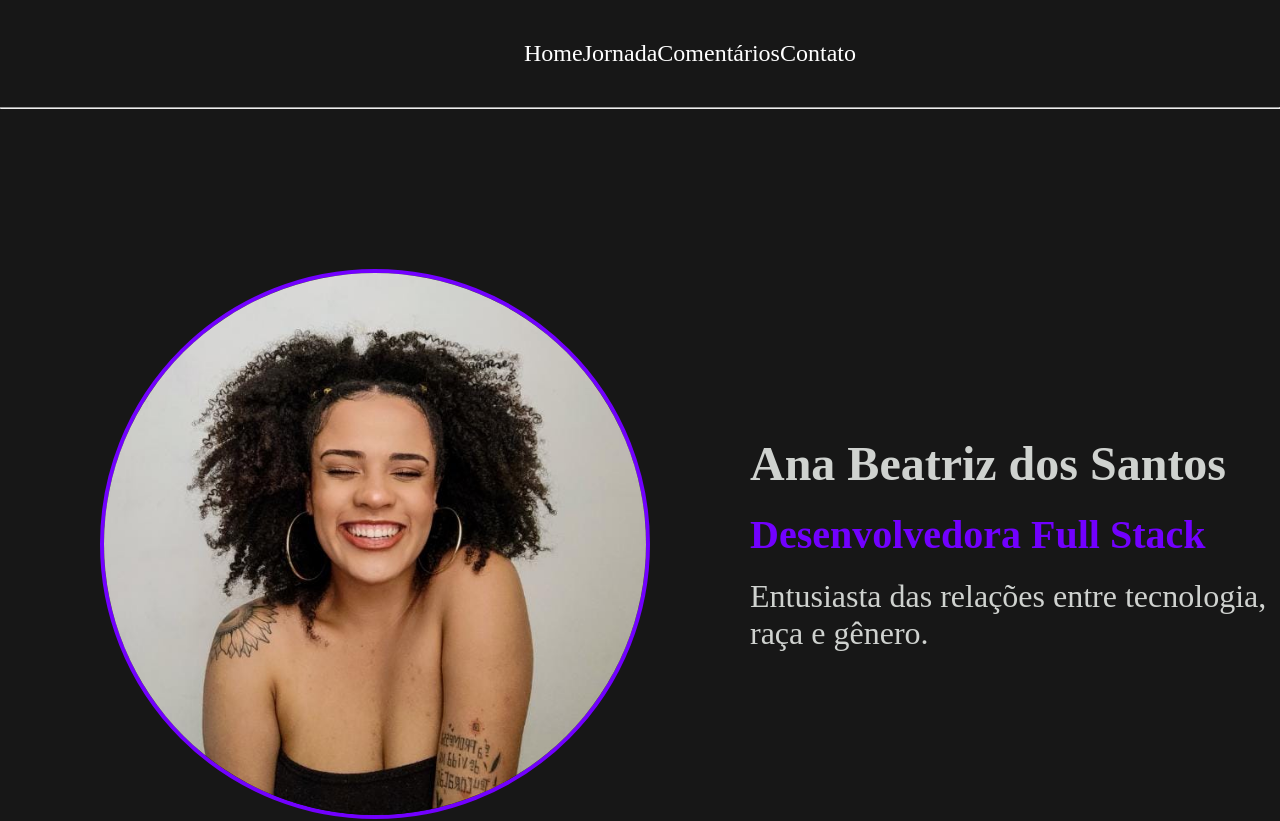
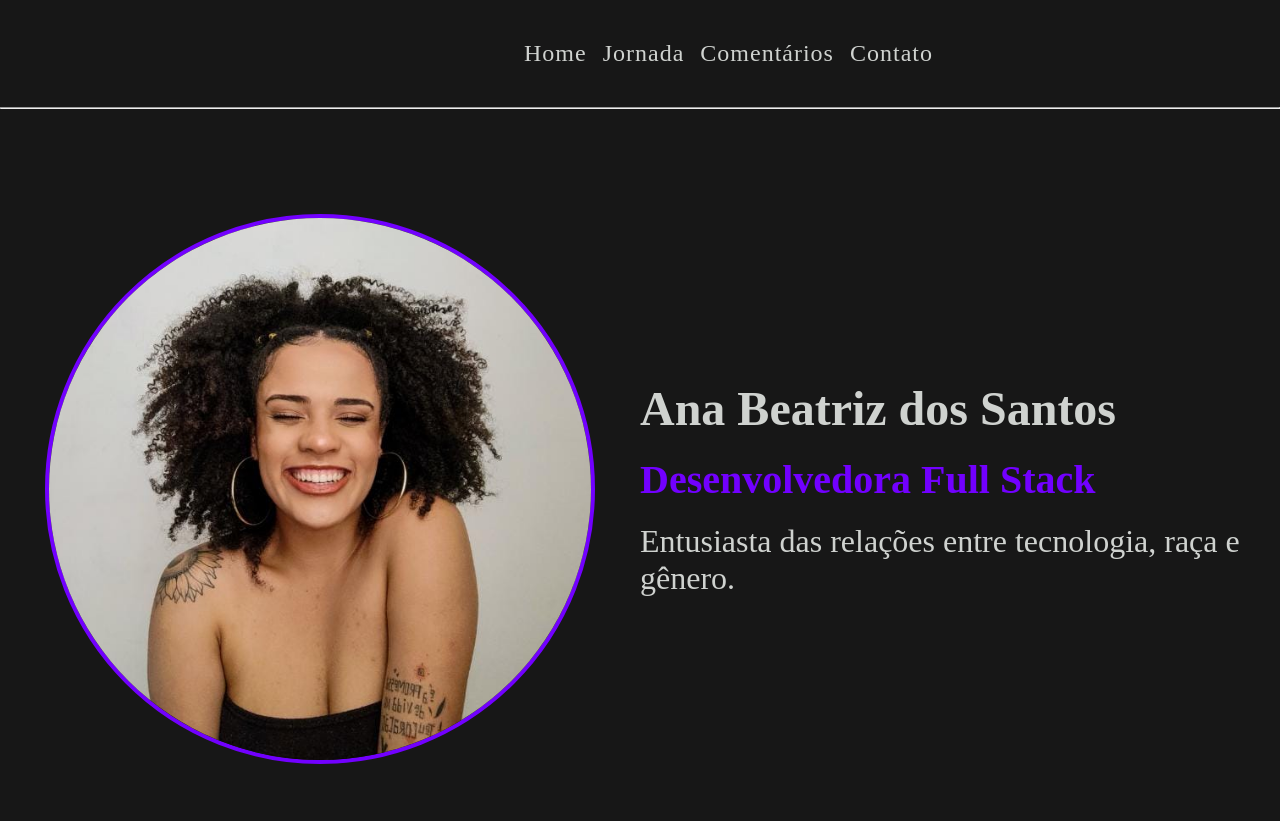
Before and after one commit to anabiax/PFPretalabReact, a React (Vite) app: page / in a window 1280 px wide. Shown: the top 821 px of the page. Built offline with nearby package versions, Linux system fonts and the light colour scheme; a web font is replaced by a local one.

Commit message:
footer e header finalizados

```diff
--- a/src/components/Header/header.module.css
+++ b/src/components/Header/header.module.css
@@ -16,11 +16,19 @@
     padding-bottom: 40px;
     list-style: none;
     margin-left: 380px;
-    /* height: 100px; */
+    letter-spacing: 1px;
 }
 
-.list li a{
-    color: #FFF;
-    font-size: 1.5rem;
+ul {
+    list-style: none;
+    display: flex
+}
+
+li {
+    margin-right: 1rem;
+    font-size: 24px
+}
+
+a {
     text-decoration: none;
 }
--- a/src/pages/Comments/Comments.jsx
+++ b/src/pages/Comments/Comments.jsx
@@ -42,7 +42,7 @@ function Comments (){
                             <li>
                                     <p>{item.title}</p>
                                     <button className={styles.removeTask}>
-                                        <FiTrash size={30} />
+                                        <FiTrash size={20} />
                                     </button>
                             </li>
                         )
--- a/src/pages/Home/home.module.css
+++ b/src/pages/Home/home.module.css
@@ -10,7 +10,7 @@
     width: 550px;
     height: 550px;
     border-radius: 50%;
-    margin: 100px;
+    margin: 45px;
     border: solid 4px #7200ff;
 }
 
```
